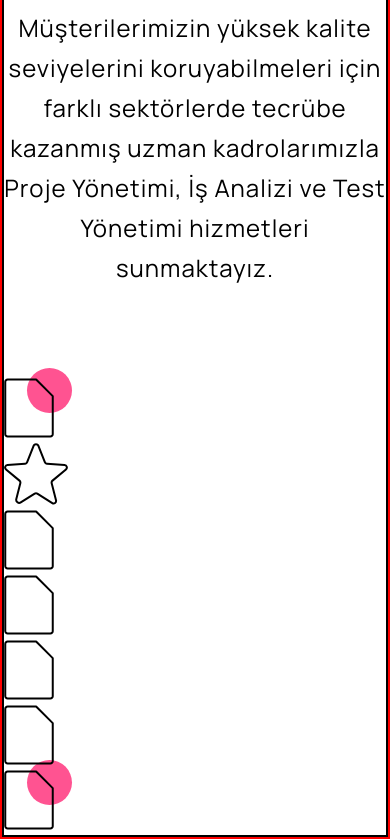
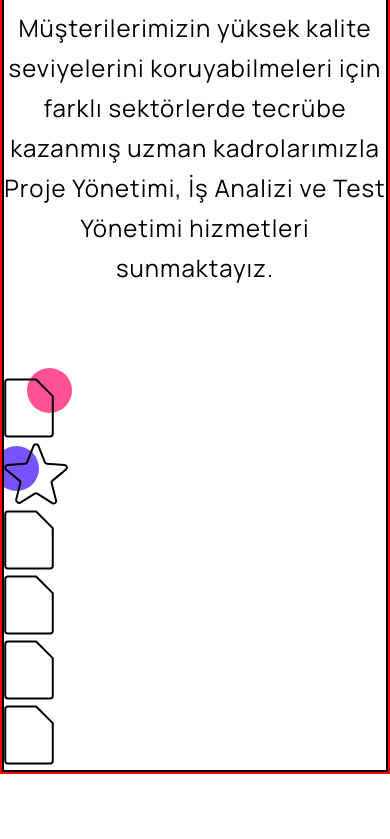
Before and after one commit to AbdullajonovAzizjon/projects, a plain HTML site: page index.html in a window 390 px wide. Shown: the part 124-963 px from the top of the page. After the commit the page ends 898 px from the top, so only its background shows below. Drawn offline with Linux system fonts and the light colour scheme.

Commit message:
responsive web-page

```diff
--- a/css/style.css
+++ b/css/style.css
@@ -36,3 +36,18 @@ body{
     left: 23px;
     z-index: -1;
 }
+
+.container .diagramsWrap .diagram2 .img__wrap{
+    position: relative;
+}
+
+.container .diagramsWrap .diagram2 .img__wrap .slateBlue__circle{
+    width: 45px;
+    height: 45px;
+    background-color: #7553FF;
+    border-radius: 50%;
+    position: absolute;
+    top: 3px;
+    left: -10px;
+    z-index: -1;
+}
--- a/index.html
+++ b/index.html
@@ -24,7 +24,7 @@
                 <div class="diagram2">
                     <div class="img__wrap">
                         <img src="./assets/icons/star.svg" alt="no found star">
-                        <div class="pink__circle"></div>
+                        <div class="slateBlue__circle"></div>
                     </div>
                 </div>
                 <div class="diagram3">
@@ -51,12 +51,6 @@
                         <div class="pink__circle"></div>
                     </div>
                 </div>
-                <div class="diagram1">
-                    <div class="img__wrap">
-                        <img src="./assets/icons/document.svg" alt="no found document">
-                        <div class="pink__circle"></div>
-                    </div>
-                </div>
             </div>
             </div>
         </div>
```
